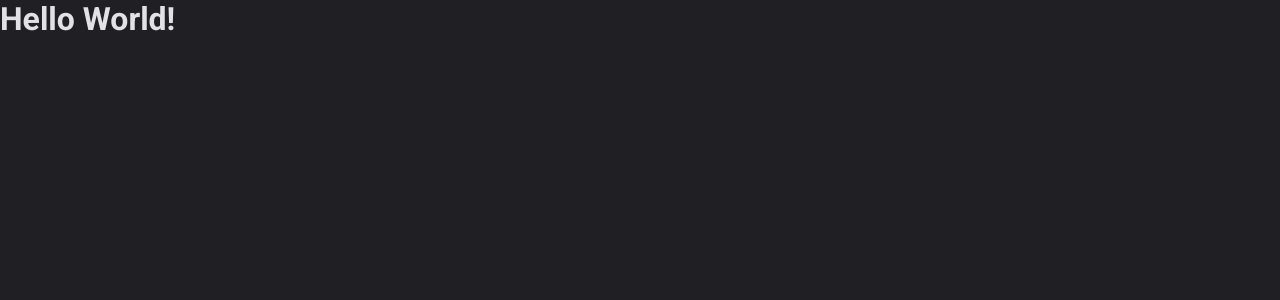
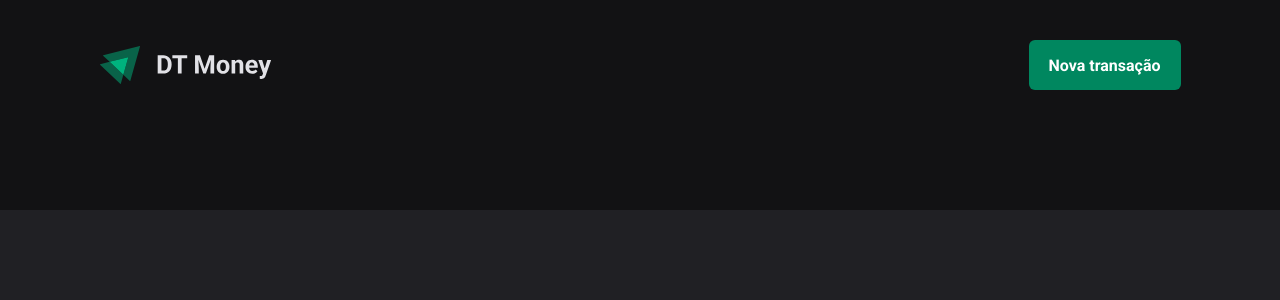
Before and after one commit to victor-ferreira95/dt-money, a React (Vite) app: page / in a window 1280 px wide. Shown: the top 300 px of the page. Built offline with nearby package versions, Linux system fonts and the light colour scheme.

Commit message:
feat: page transactions and components header

```diff
--- a/package.json
+++ b/package.json
@@ -21,7 +21,7 @@
     "@typescript-eslint/eslint-plugin": "^7.2.0",
     "@typescript-eslint/parser": "^7.2.0",
     "@vitejs/plugin-react": "^4.2.1",
-    "eslint": "^8.57.0",
+    "eslint": "^8.45.0",
     "eslint-plugin-react-hooks": "^4.6.0",
     "eslint-plugin-react-refresh": "^0.4.6",
     "typescript": "^5.2.2",
--- a/src/App.tsx
+++ b/src/App.tsx
@@ -1,11 +1,12 @@
 import { ThemeProvider } from "styled-components"
 import { defaultTheme } from "./styles/themes/default"
 import { GlobalStyle } from "./styles/global"
+import { Transactions } from "./pages/Transactions"
 
 export function App() {
   return (
     <ThemeProvider theme={defaultTheme}>
-      <h1>Hello World!</h1>
+      <Transactions />
       <GlobalStyle />
     </ThemeProvider>
   )
--- /dev/null
+++ b/src/components/Header/index.tsx
@@ -0,0 +1,15 @@
+import { HeaderContainer, HeaderContent, NewTransactionsButton } from "./styles";
+import logoImg from "../../assets/logo.svg"
+
+export function Header() {
+    return (
+        <HeaderContainer>
+            <HeaderContent>
+                <img src={logoImg} alt="" />
+                <NewTransactionsButton>
+                    Nova transação
+                </NewTransactionsButton>
+            </HeaderContent>
+        </HeaderContainer>
+    )
+}
--- /dev/null
+++ b/src/components/Header/styles.ts
@@ -0,0 +1,32 @@
+import styled from "styled-components";
+
+export const HeaderContainer = styled.header`
+    background: ${props => props.theme["gray-900"]};
+    padding: 2.5rem 0 7.5rem;
+`
+export const HeaderContent = styled.div`
+    width: 100%;
+    max-width: 1129px;
+    margin: 0 auto;
+    padding: 0 1.5rem;
+
+    display: flex;
+    justify-content: space-between;
+    align-items: center;
+`
+
+export const NewTransactionsButton = styled.button`
+    height: 50px;
+    border: 0;
+    background: ${props => props.theme[`green-500`]};
+    color: ${props => props.theme[`white`]};
+    font-weight: bold;
+    padding: 0 1.25rem;
+    border-radius: 6px;
+    cursor: pointer;
+
+    &:hover {
+        background: ${props => props.theme[`green-700`]};
+        transition: background-color 0.5s;
+    }
+`
--- /dev/null
+++ b/src/pages/Transactions/index.tsx
@@ -0,0 +1,9 @@
+import { Header } from "../../components/Header";
+
+export function Transactions() {
+    return (
+        <div>
+            <Header />
+        </div>
+    )
+}
--- a/src/styles/global.ts
+++ b/src/styles/global.ts
@@ -6,7 +6,6 @@
     padding: 0;
     box-sizing: border-box;
 }
-
 
 :focus {
     outline: 0;
@@ -22,5 +21,4 @@
 body, input, textarea, button {
     font: 400 1rem Roboto, sans-serif;
 }
-
 `;
```
Also changed, not shown: src/assets/logo.svg (added), src/pages/Transactions/styles.ts (added), 1 other file (tests, documents, lock files or other folders).
